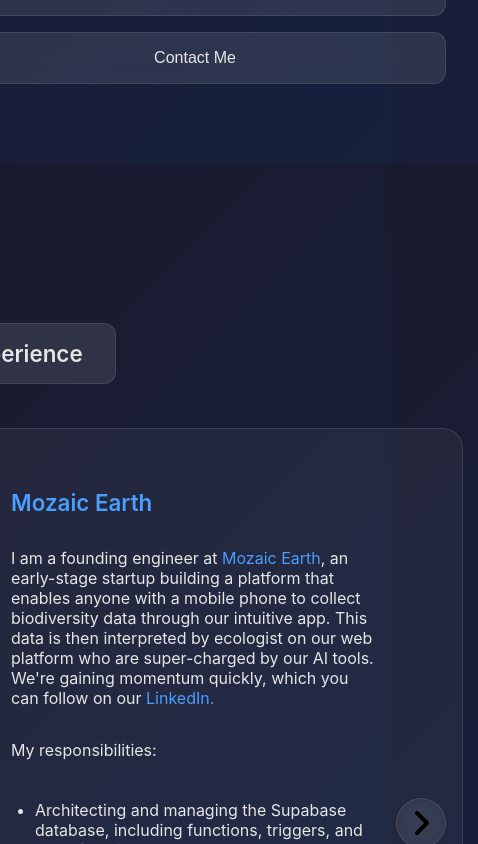
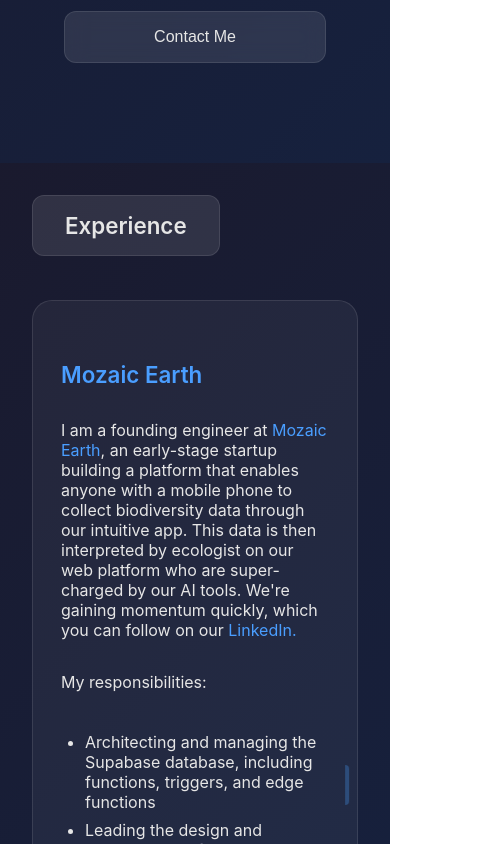
Before and after one commit to James-Hirst-1998/james-hirst-website, a React (Create React App) app: page /#/ in a window 390 px wide. Shown: the part 681-1525 px from the top of the page, 478 px wide, since content can reach past the window. Built offline with nearby package versions, Linux system fonts and the light colour scheme.

Commit message:
Mobile fix (#18)

```diff
--- a/src/Education/education.js
+++ b/src/Education/education.js
@@ -13,7 +13,7 @@
 
   return (
     <div className="education-container">
-      <h1 className="title">Education</h1>
+      <h1 className="title">Academics</h1>
       <div className="education-content">
         <nav className="education-nav">
           {Object.entries(sections).map(([key, section]) => (
--- a/src/InfoSlider/infoslider.css
+++ b/src/InfoSlider/infoslider.css
@@ -29,6 +29,8 @@
   margin: 20px 0;
   border: 1px solid rgba(255, 255, 255, 0.1);
   transition: background-color 0.3s ease;
+  touch-action: pan-y pinch-zoom;
+  user-select: none;
 }
 
 .info-box:hover {
@@ -128,7 +130,16 @@
   }
 
   .info-box {
-    padding: 1.5rem 0.5rem;
+    padding: 1.5rem 1.25rem;
+    cursor: grab;
+  }
+
+  .info-box:active {
+    cursor: grabbing;
+  }
+
+  .arrow-button {
+    display: none;
   }
 
   .info-box img {
@@ -141,4 +152,31 @@
   .info-content {
     padding: 0 0.5rem;
   }
+
+  /* Add a subtle hint for swipe functionality */
+  .info-box::before {
+    content: "";
+    position: absolute;
+    right: 0;
+    width: 4px;
+    height: 40px;
+    background: rgba(74, 158, 255, 0.3);
+    border-radius: 0 4px 4px 0;
+    animation: swipeHint 1.5s ease-in-out infinite;
+  }
+
+  @keyframes swipeHint {
+    0% {
+      opacity: 0;
+      transform: translateX(0);
+    }
+    50% {
+      opacity: 1;
+      transform: translateX(-8px);
+    }
+    100% {
+      opacity: 0;
+      transform: translateX(0);
+    }
+  }
 }
--- a/src/InfoSlider/infoslider.js
+++ b/src/InfoSlider/infoslider.js
@@ -1,31 +1,86 @@
 // InfoSlider.js
-import React, { useState } from 'react';
-import './infoslider.css';
-import leftArrow from '../styles/angle-left-solid.svg';
-import rightArrow from '../styles/angle-right-solid.svg';
+import React, { useState, useEffect } from "react";
+import "./infoslider.css";
+import leftArrow from "../styles/angle-left-solid.svg";
+import rightArrow from "../styles/angle-right-solid.svg";
 
 const InfoSlider = ({ info, title }) => {
   const [currentInfo, setCurrentInfo] = useState(0);
+  const [touchStart, setTouchStart] = useState(null);
+  const [touchEnd, setTouchEnd] = useState(null);
+  const minSwipeDistance = 50;
+  const [isMobile, setIsMobile] = useState(window.innerWidth <= 480);
+
+  useEffect(() => {
+    const handleResize = () => setIsMobile(window.innerWidth <= 480);
+    window.addEventListener("resize", handleResize);
+    return () => window.removeEventListener("resize", handleResize);
+  }, []);
 
   const handleArrowClick = (direction) => {
-        if (direction === 'left') {
+    if (direction === "left") {
       setCurrentInfo(currentInfo === 0 ? info.length - 1 : currentInfo - 1);
     } else {
       setCurrentInfo(currentInfo === info.length - 1 ? 0 : currentInfo + 1);
     }
   };
 
+  const onTouchStart = (e) => {
+    setTouchEnd(null);
+    setTouchStart(e.targetTouches[0].clientX);
+  };
+
+  const onTouchMove = (e) => {
+    setTouchEnd(e.targetTouches[0].clientX);
+  };
+
+  const onTouchEnd = () => {
+    if (!touchStart || !touchEnd) return;
+
+    const distance = touchStart - touchEnd;
+    const isLeftSwipe = distance > minSwipeDistance;
+    const isRightSwipe = distance < -minSwipeDistance;
+
+    if (isLeftSwipe) {
+      handleArrowClick("right");
+    } else if (isRightSwipe) {
+      handleArrowClick("left");
+    }
+  };
+
   return (
     <div className="info-slider">
-            <div className='title'>{title}</div>
-            <div className="info-box">
-                <img src={leftArrow} alt="Left arrow" onClick={() => handleArrowClick('left')} />
+      <div className="title">{title}</div>
+      <div
+        className="info-box"
+        onTouchStart={onTouchStart}
+        onTouchMove={onTouchMove}
+        onTouchEnd={onTouchEnd}
+      >
+        {!isMobile ? (
+          <>
+            <img
+              src={leftArrow}
+              alt="Left arrow"
+              onClick={() => handleArrowClick("left")}
+            />
             <p>{info[currentInfo]}</p>
-                <img src={rightArrow} alt="Right arrow" onClick={() => handleArrowClick('right')} />
+            <img
+              src={rightArrow}
+              alt="Right arrow"
+              onClick={() => handleArrowClick("right")}
+            />
+          </>
+        ) : (
+          <p>{info[currentInfo]}</p>
+        )}
       </div>
       <div className="circles">
         {info.map((_, index) => (
-                    <div className={`circle ${currentInfo === index ? 'active' : ''}`} key={index} />
+          <div
+            className={`circle ${currentInfo === index ? "active" : ""}`}
+            key={index}
+          />
         ))}
       </div>
     </div>
--- a/src/Intro/intro.css
+++ b/src/Intro/intro.css
@@ -1,4 +1,9 @@
 /* Intro.css */
+html,
+body {
+  overflow-x: hidden;
+}
+
 .intro {
   display: flex;
   align-items: center;
@@ -46,10 +51,11 @@
 
 .animation-container {
   position: absolute;
-  left: 0;
-  top: 0;
-  width: 100%;
-  height: 100%;
+  top: 50%;
+  left: 50%;
+  width: 90%;
+  height: 90%;
+  transform: translate(-50%, -50%);
   opacity: 0;
   pointer-events: none;
   transition: opacity 0.5s ease;
@@ -66,7 +72,6 @@
   width: 100% !important;
   height: 100% !important;
   transform: scale(1.2);
-  object-fit: contain;
 }
 
 .intro-content:hover .animation-container {
@@ -151,6 +156,7 @@
 @media (max-width: 900px) {
   .intro {
     min-height: 100vh;
+    width: 100%;
     padding: 4rem 0;
   }
 
@@ -209,6 +215,14 @@
 }
 
 @media (max-width: 480px) {
+  .intro-content {
+    flex-direction: column;
+    width: 100%;
+    max-width: 100vw;
+    box-sizing: border-box;
+    overflow-x: hidden;
+  }
+
   .image-container {
     width: 200px;
     height: 200px;
@@ -226,14 +240,37 @@
 
   .description {
     font-size: 1em;
+    padding: 0 1rem;
+    margin: 1rem 0;
+    width: 100%;
+    box-sizing: border-box;
+    text-align: left;
   }
 
   .buttons {
     flex-direction: column;
     align-items: stretch;
+    padding: 0 1rem;
+    box-sizing: border-box;
+    width: 100%;
   }
 
   .buttons button {
     width: 100%;
+    padding-left: 1rem;
+    padding-right: 1rem;
+  }
+
+  .text {
+    padding: 0 1rem;
+    margin: 0;
+    width: 100%;
+    box-sizing: border-box;
+  }
+
+  .intro {
+    padding: 4rem 1rem;
+    box-sizing: border-box;
+    width: 100%;
   }
 }
--- a/src/styles/main.css
+++ b/src/styles/main.css
@@ -37,3 +37,18 @@
   opacity: 1;
   transform: translateY(0);
 }
+
+@media (max-width: 480px) {
+  body {
+    padding: 0;
+    display: block;
+  }
+
+  .page-container {
+    width: 100vw;
+    max-width: 100vw;
+    margin: 0;
+    padding: 0 1rem;
+    box-sizing: border-box;
+  }
+}
```
Lines whose indentation alone changed are shown as unchanged.
